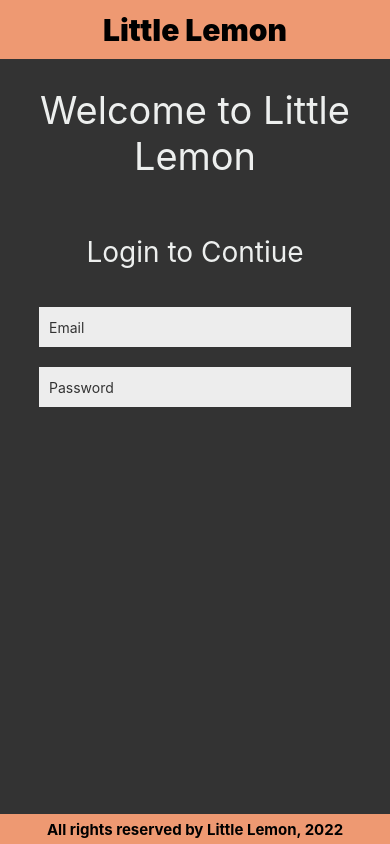
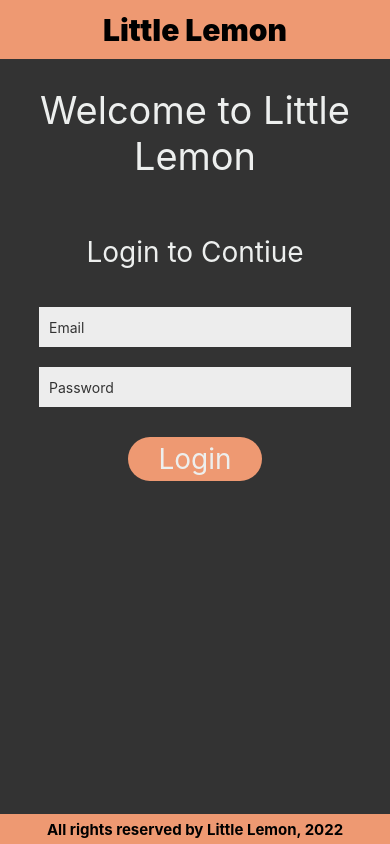
Before and after one commit to gagandeepsingh101/Little-Lemon-App, a React Native app: screen / in a window 390 px wide. Built offline with nearby package versions, Linux system fonts and the light colour scheme.

Commit message:
using Pressable  button

```diff
--- a/components/LittleLemonLoginPage.tsx
+++ b/components/LittleLemonLoginPage.tsx
@@ -1,17 +1,28 @@
 import React, { useState } from 'react'
-import { StyleSheet, Text, TextInput, View } from 'react-native'
+import { Pressable, StyleSheet, Text, TextInput, View } from 'react-native'
 
 type Props = {}
 
 const LittleLemonLoginPage = (props: Props) => {
     const [email, setEmail] = useState<string>();
     const [password, setPassword] = useState<string>();
+    const [isLogin, setIsLogin] = useState<boolean>(false);
     return (
         <View style={loginPageStyle.container}>
             <Text style={loginPageStyle.headingStyle}>Welcome to Little Lemon</Text>
-            <Text style={loginPageStyle.titleStyle}>Login to Contiue</Text>
-            <TextInput value={email} onChangeText={setEmail} placeholder='Email' style={loginPageStyle.textInput} />
-            <TextInput secureTextEntry maxLength={8} value={password} onChangeText={setPassword} placeholder='Password' style={loginPageStyle.textInput} />
+            <Text style={loginPageStyle.titleStyle}>{isLogin ? "Welcome to Login Page" : "Login to Contiue"}</Text>
+            {!isLogin && <>
+                <TextInput value={email} onChangeText={setEmail} placeholder='Email' style={loginPageStyle.textInput} />
+                <TextInput secureTextEntry maxLength={8} value={password} onChangeText={setPassword} placeholder='Password' style={loginPageStyle.textInput} />
+                <Pressable style={loginPageStyle.loginButton} onPress={() => {
+                    if (email !== "" && password !== "") {
+                        setIsLogin(!isLogin)
+                    }
+                }} >
+                    <Text style={loginPageStyle.loginButtonText}>Login</Text>
+                </Pressable >
+            </>
+            }
         </View>
     )
 }
@@ -23,7 +34,7 @@ const loginPageStyle = StyleSheet.create({
         alignItems: "center",
     },
     textInput: {
-        marginVertical:10,
+        marginVertical: 10,
         backgroundColor: "#ededed",
         width: "80%",
         height: 40,
@@ -43,6 +54,17 @@ const loginPageStyle = StyleSheet.create({
         marginVertical: 8,
         color: '#EDEFEE',
         textAlign: 'center',
+    },
+    loginButton: {
+        backgroundColor: "#EE9972",
+        paddingVertical: 5,
+        paddingHorizontal: 30,
+        borderRadius: 50,
+        marginVertical:20
+    },
+    loginButtonText: {
+        fontSize: 28,
+        color: '#EDEFEE',
     }
 })
 export default LittleLemonLoginPage
```
